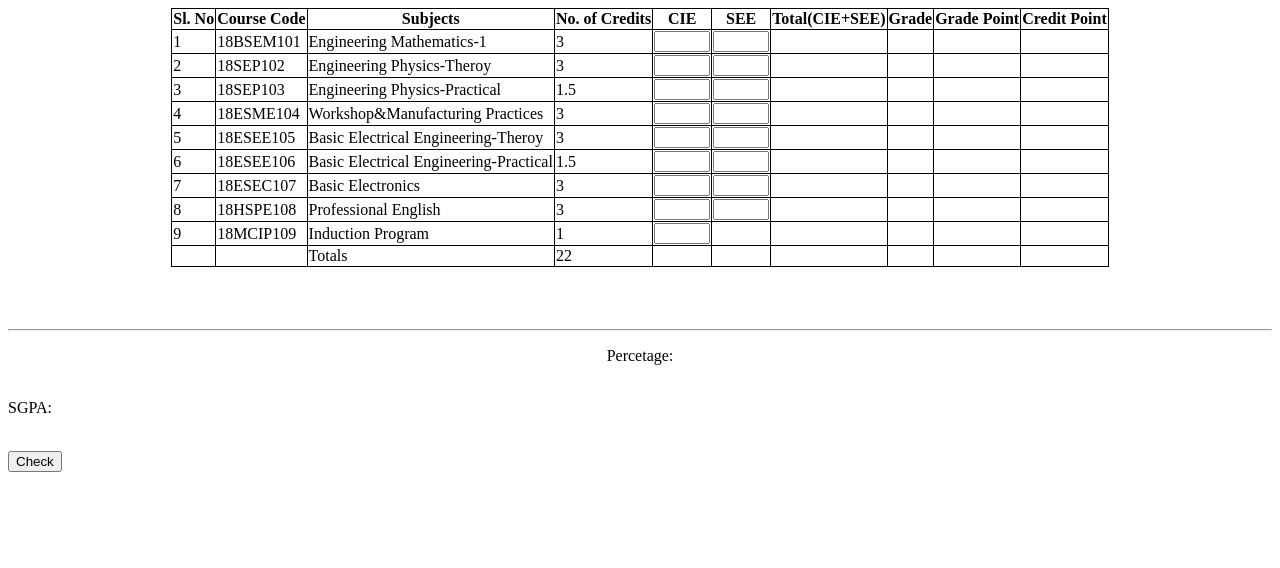
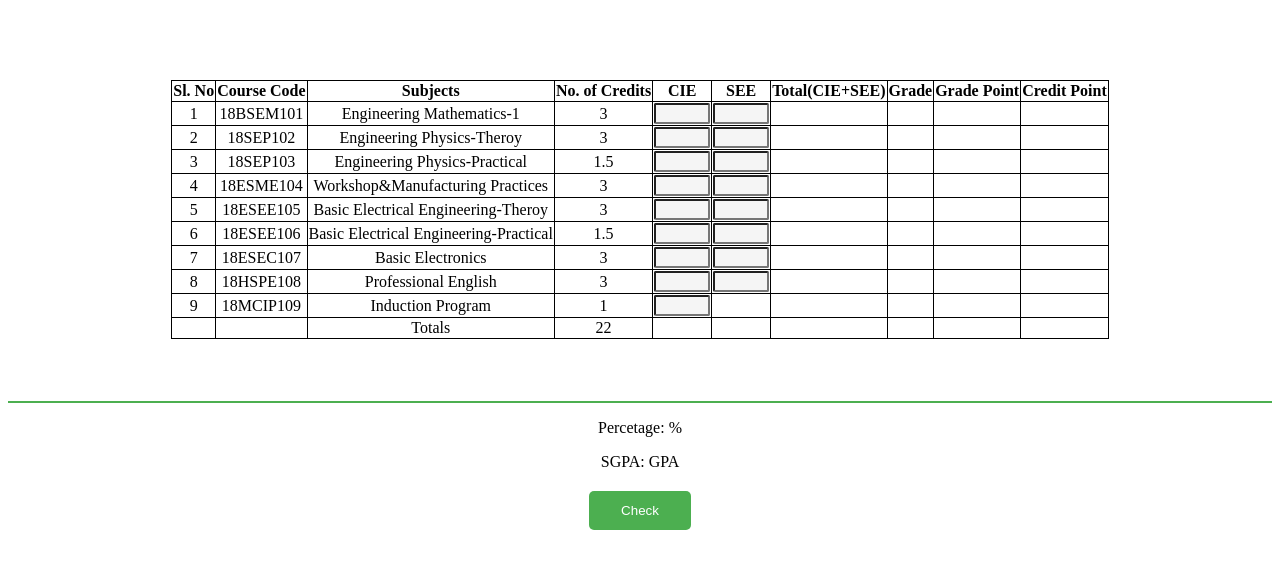
Before and after one commit to sanvake/GPAgenerator, a plain HTML site: page 1st sem.html in a window 1280 px wide. Drawn offline with Linux system fonts and the light colour scheme.

Commit message:
stylized elements

```diff
--- a/1st sem.html
+++ b/1st sem.html
@@ -2,10 +2,44 @@
 <html lang="en">
 <head>
     <style>
-        table, th, td {
-          border: 1px solid black;
-          border-collapse: collapse;
-        }
+      html{
+        scroll-behavior: smooth;
+      }
+      body{
+        vertical-align: center;
+      }
+      table, th, td {
+        border: 1px solid black;
+        border-collapse: collapse;
+        text-align: center;
+        font-family: 'Times New Roman', Times, serif;
+        vertical-align: middle;
+
+      }
+      .center {
+        margin-left: auto;
+        margin-right: auto;
+      }
+      hr.new {
+        border: 1px solid #4CAF50;
+      }
+      input{
+        background-color: rgb(245, 245, 245);
+        border-radius: 2px;
+      }
+      button{
+        background-color: #4CAF50;
+        border: none;
+        font-family: Arial, Helvetica, sans-serif;
+        color: white;
+        padding: 12px 32px;
+        text-decoration: none;
+        margin: 4px 2px;
+        cursor: pointer;
+        border-radius: 5px;
+      }
+
+
     </style>
     <meta charset="UTF-8">
     <meta http-equiv="X-UA-Compatible" content="IE=edge">
@@ -13,7 +47,8 @@
     <title>1st sem subjects</title>
 </head>
 <body>
-    <table align="center">
+  <br><br><br><br>
+    <table class="center">
         <tr id="1">
           <th>Sl. No</th>
           <th>Course Code</th>
@@ -30,7 +65,7 @@
           <td>1</td>
           <td name="code">18BSEM101</td>
           <td>Engineering Mathematics-1</td>
-          <td>3</td>
+          <td id="noc0">3</td>
           <td><input type="number" name="EmCie" id="EmCie" min="20" max="50"></td>
           <td><input type="number" name="EmSee" id="EmSee" min="20" max="50"></td>
           <td id="totOfRow0"></td>
@@ -42,7 +77,7 @@
           <td>2</td>
           <td>18SEP102</td>
           <td>Engineering Physics-Theroy</td>
-          <td>3</td>
+          <td id="noc1">3</td>
           <td><input type="number" name="EptCie" id="EptCie" min="20" max="50"></td>
           <td><input type="number" name="EptSee" id="EptSee" min="20" max="50"></td>
           <td id="totOfRow1"></td>
@@ -54,7 +89,7 @@
           <td>3</td>
           <td>18SEP103</td>
           <td>Engineering Physics-Practical</td>
-          <td>1.5</td>
+          <td id="noc2">1.5</td>
           <td><input type="number" name="EppCie" id="EppCie" min="20" max="50"></td>
           <td><input type="number" name="EppSee" id="EppSee" min="20" max="50"></td>
           <td id="totOfRow2"></td>
@@ -66,7 +101,7 @@
           <td>4</td>
           <td>18ESME104</td>
           <td>Workshop&Manufacturing Practices</td>
-          <td>3</td>
+          <td id="noc3">3</td>
           <td><input type="number" name="WmpCie" id="WmpCie" min="20" max="50"></td>
           <td><input type="number" name="WmpSee" id="WmpSee" min="20" max="50"></td>
           <td id="totOfRow3"></td>
@@ -78,7 +113,7 @@
           <td>5</td>
           <td>18ESEE105</td>
           <td>Basic Electrical Engineering-Theroy</td>
-          <td>3</td>
+          <td id="noc4">3</td>
           <td><input type="number" name="BeetCie" id="BeetCie" min="20" max="50"></td>
           <td><input type="number" name="BeetSee" id="BeetSee" min="20" max="50"></td>
           <td id="totOfRow4"></td>
@@ -90,7 +125,7 @@
           <td>6</td>
           <td>18ESEE106</td>
           <td>Basic Electrical Engineering-Practical</td>
-          <td>1.5</td>
+          <td id="noc5">1.5</td>
           <td><input type="number" name="BeepCie" id="BeepCie" min="20" max="50"></td>
           <td><input type="number" name="BeepSee" id="BeepSee" min="20" max="50"></td>
           <td id="totOfRow5"></td>
@@ -102,7 +137,7 @@
           <td>7</td>
           <td>18ESEC107</td>
           <td>Basic Electronics</td>
-          <td>3</td>
+          <td id="noc6">3</td>
           <td><input type="number" name="BeCie" id="BeCie" min="20" max="50"></td>
           <td><input type="number" name="BeSee" id="BeSee" min="20" max="50"></td>
           <td id="totOfRow6"></td>
@@ -114,7 +149,7 @@
           <td>8</td>
           <td>18HSPE108</td>
           <td>Professional English</td>
-          <td>3</td>
+          <td id="noc7">3</td>
           <td><input type="number" name="PeCie" id="PeCie" min="20" max="50"></td>
           <td><input type="number" name="PeSee" id="PeSee" min="20" max="50"></td>
           <td id="totOfRow7"></td>
@@ -126,7 +161,7 @@
           <td>9</td>
           <td>18MCIP109</td>
           <td>Induction Program</td>
-          <td>1</td>
+          <td id="noc8">1</td>
           <td><input type="number" name="IPCie" id="IPCie" min="20" max="50"></td>
           <td id="totOfRow8"></td>
           <td id="totOfRow9"></td>
@@ -150,12 +185,17 @@
 <br>
 <br>
 <br>
-<hr>
+<hr class="new" align="center">
 <p align="center">
-  Percetage:<p id="per"></p> <br>
-  SGPA: <p id="sgpa"></p> <br>
-  <button onclick="getOption()"> Check </button>
+  Percetage: <span align="center" id="per"></span> %
 </p>
+<p align="center">
+  SGPA: <span align="center" id="sgpa"></span> GPA
+</p>
+
+<div align="center">
+    <button onclick="getOption()"> Check </button>
+</div>
 
 
 </body>
@@ -167,7 +207,9 @@
     var a=0;
     var b=[];
     var c=[];
-    var d=0;
+    var d=[];
+    var e=[];
+    var f=0;
 
     x[0] = document.getElementById("EmCie").value;
     x[1] = document.getElementById("EptCie").value;
@@ -254,7 +296,7 @@
       else if(b[k]=="E")
         c[k]=parseInt(5);
       else if(b[k]=="F")
-        c[k]="Fail";
+        c[k]=parseInt(0);
 
     }
 
@@ -268,14 +310,41 @@
     document.getElementById("gp7").innerHTML=c[7];
     document.getElementById("gp8").innerHTML=c[8];
 
+    d[0] = document.getElementById("noc0").innerHTML;
+    d[1] = document.getElementById("noc1").innerHTML;
+    d[2] = document.getElementById("noc2").innerHTML;
+    d[3] = document.getElementById("noc3").innerHTML;
+    d[4] = document.getElementById("noc4").innerHTML;
+    d[5] = document.getElementById("noc5").innerHTML;
+    d[6] = document.getElementById("noc6").innerHTML;
+    d[7] = document.getElementById("noc7").innerHTML;
+    d[8] = document.getElementById("noc8").innerHTML;
 
+    for (let index = 0; index < d.length; index++) {
+      e[index]=d[index]*c[index];
+    }
+
+    for (let i = 0; i < e.length; i++) {
+      f = f + e[i];
+    }
+
+    document.getElementById("cp0").innerHTML=e[0];
+    document.getElementById("cp1").innerHTML=e[1];
+    document.getElementById("cp2").innerHTML=e[2];
+    document.getElementById("cp3").innerHTML=e[3];
+    document.getElementById("cp4").innerHTML=e[4];
+    document.getElementById("cp5").innerHTML=e[5];
+    document.getElementById("cp6").innerHTML=e[6];
+    document.getElementById("cp7").innerHTML=e[7];
+    document.getElementById("cp8").innerHTML=e[8];
+
+    document.getElementById("totOfCol5").innerHTML=f;
 
     var per=0;
     var sgpa=0;
 
-    per = parseFloat(a/c.length);
-
-    sgpa = 0;
+    per = parseFloat(a/c.length).toFixed(3);
+    sgpa = parseFloat(f/document.getElementById("totOfCol-1").innerHTML).toFixed(3);
 
     document.getElementById("per").innerHTML=per;
     document.getElementById("sgpa").innerHTML=sgpa;
```
